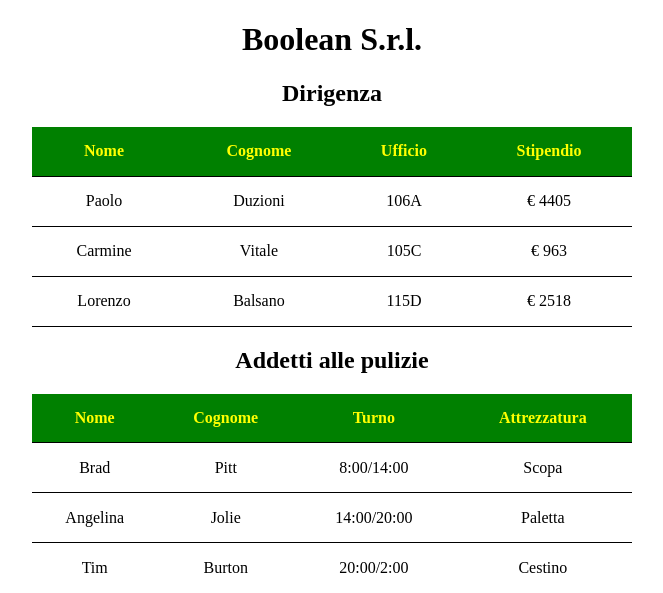
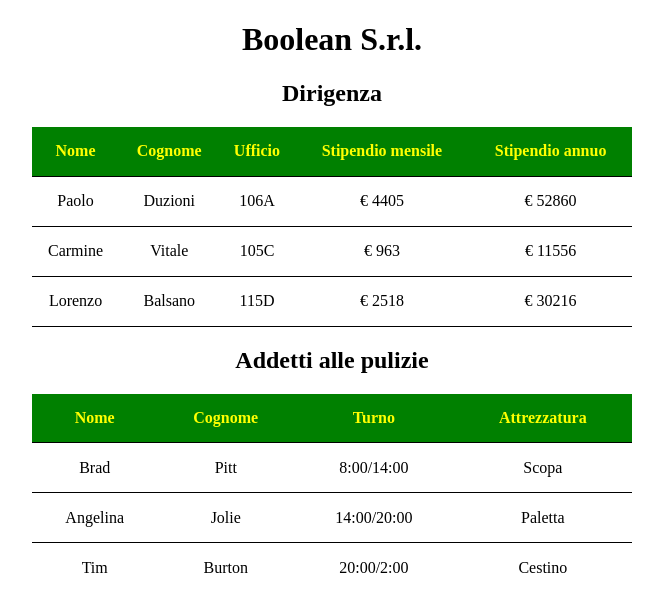
Before and after one commit to CarmineVitale/php-oop-dipendenti, a PHP site: page / in a window 1280 px wide. Shown: the top 593 px of the page, without its empty margins (308-971 px from the left). Run offline with PHP 8.4, Linux system fonts and the light colour scheme.

Commit message:
Richiesta esercizio completata

```diff
--- a/classes/Dirigente.php
+++ b/classes/Dirigente.php
@@ -14,8 +14,14 @@ class Dirigente extends Persona {
     public function printAll() {
         return $this->nomeCognome() . ' ' . $this->ufficio . ' ' . $this->stipendio;
     }
+    public function RAL($num) {
+        if (!is_int($num)) {
+            throw new Exception('Il parametro non è un numero');
+        }
+        return $this->stipendio * $num;
+    }
 }
-//$dir1 = new Dirigente('Carmine', 'Vitale', '105C', 2000)
+
 $dirigenti = [
     ['Paolo', 'Duzioni', '106A', rand(2000,5000)],
     ['Carmine', 'Vitale', '105C', rand(500 ,1000)],
--- a/index.php
+++ b/index.php
@@ -17,7 +17,8 @@ include_once __DIR__ . '/classes/Pulizia.php'; ?>
             <th>Nome</th>
             <th>Cognome</th>
             <th>Ufficio</th>
-            <th>Stipendio</th>
+            <th>Stipendio mensile</th>
+            <th>Stipendio annuo</th>
         </tr>
 
            <?php foreach ($org as $item) { ?>
@@ -26,6 +27,12 @@ include_once __DIR__ . '/classes/Pulizia.php'; ?>
                 <td><?php echo $item->cognome ; ?></td>
                 <td><?php echo $item->ufficio; ?></td>
                 <td><?php echo "€ {$item->stipendio}"; ?></td>
+                <td><?php try {
+                    echo '€' . ' ' . $item->RAL(12);
+                }
+                catch (Exception $e) {
+                    echo $e->getMessage() . '<br> Errore a linea ' . $e->getLine();;
+                }?></td>
             </tr>
            <?php } ?>
 
@@ -49,7 +56,9 @@ include_once __DIR__ . '/classes/Pulizia.php'; ?>
         <?php } ?>
     </table>
     </div>
-
-
+    <!-- <div class="prova">
+        <h3>Prova</h3>
+        <p>Stipendio annuo di Carmine:</p>
+    </div> -->
 </body>
 </html>
```
